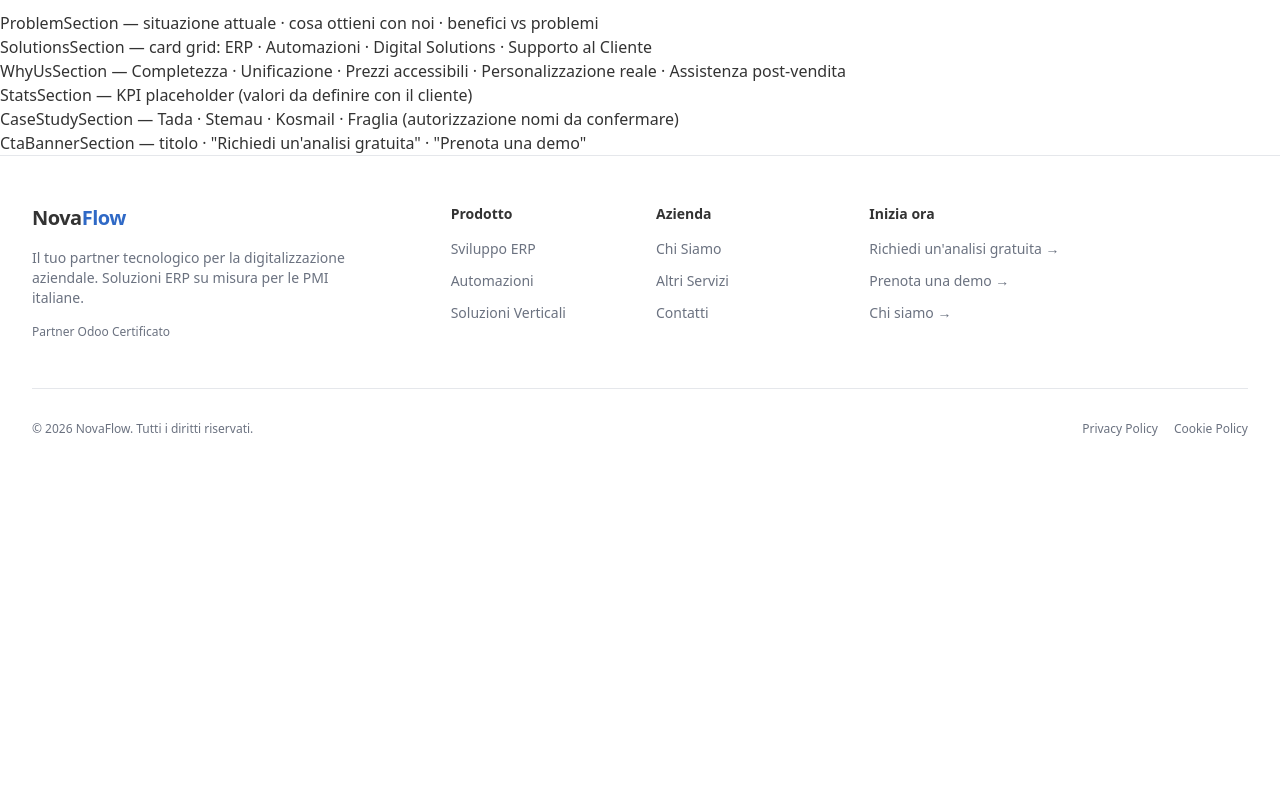
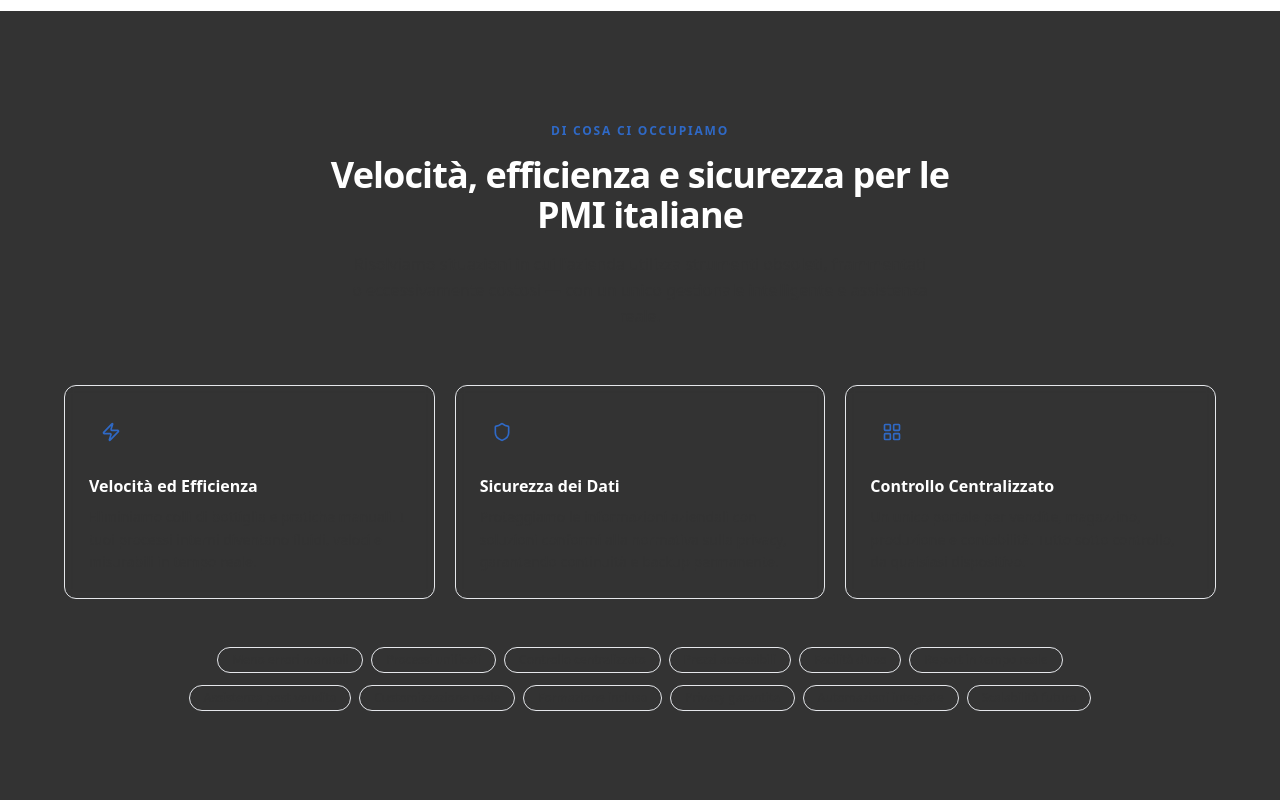
Before and after one commit to spagnoll1andre/10_nf_website, a Next.js app: page / in a window 1280 px wide. Shown: the part 1840-2640 px from the top of the page. Before the commit the page ends 2325 px from the top, so only its background shows below. Built offline with nearby package versions, Linux system fonts and the light colour scheme.

Commit message:
step - 6 problemi e soluzioni

```diff
--- a/src/components/sections/ProblemSection.tsx
+++ b/src/components/sections/ProblemSection.tsx
@@ -1,7 +1,168 @@
-export default function ProblemSection() {
+"use client";
+
+import { useRef } from "react";
+import { motion, useInView, type Transition } from "framer-motion";
+import { Zap, Shield, LayoutGrid, type LucideIcon } from "lucide-react";
+import { problemSection, type FeatureCard } from "@/data/problem-section";
+import { cn } from "@/lib/utils";
+
+// ─── animation helpers ────────────────────────────────────────────────────────
+
+const EASE: [number, number, number, number] = [0.21, 0.47, 0.32, 0.98];
+
+const fadeUp = (delay: number) => ({
+  initial: { opacity: 0, y: 22 },
+  transition: { duration: 0.55, delay, ease: EASE } satisfies Transition,
+});
+
+const fadeIn = (delay: number) => ({
+  initial: { opacity: 0 },
+  transition: { duration: 0.5, delay, ease: EASE } satisfies Transition,
+});
+
+// ─── icon map ─────────────────────────────────────────────────────────────────
+
+const ICON_MAP: Record<FeatureCard["iconName"], LucideIcon> = {
+  Zap: Zap,
+  Shield: Shield,
+  LayoutGrid: LayoutGrid,
+};
+
+// ─── sub-components ───────────────────────────────────────────────────────────
+
+function Card({
+  card,
+  animate,
+  delay,
+}: {
+  card: FeatureCard;
+  animate: { opacity: number; y: number } | undefined;
+  delay: number;
+}) {
+  const Icon = ICON_MAP[card.iconName];
+
   return (
-    <div data-section="ProblemSection">
-      <p>ProblemSection — situazione attuale · cosa ottieni con noi · benefici vs problemi</p>
-    </div>
+    <motion.div
+      {...fadeUp(delay)}
+      animate={animate}
+      className="flex flex-col gap-5 rounded-xl border border-primary-foreground/10 bg-primary-foreground/5 p-6 backdrop-blur-sm"
+    >
+      {/* Icon container */}
+      <div className="flex h-11 w-11 items-center justify-center rounded-lg bg-primary/20">
+        <Icon className="h-5 w-5 text-primary" aria-hidden="true" />
+      </div>
+
+      <div className="flex flex-col gap-2">
+        <h3 className="text-base font-semibold text-primary-foreground">
+          {card.title}
+        </h3>
+        <p className="text-sm leading-relaxed text-primary-foreground/65">
+          {card.description}
+        </p>
+      </div>
+    </motion.div>
   );
 }
+
+function TagRow({
+  tags,
+  animate,
+  delay,
+}: {
+  tags: string[];
+  animate: { opacity: number } | undefined;
+  delay: number;
+}) {
+  return (
+    <motion.div
+      {...fadeIn(delay)}
+      animate={animate}
+      className="flex flex-wrap justify-center gap-2"
+    >
+      {tags.map((tag) => (
+        <span
+          key={tag}
+          className={cn(
+            "rounded-full border border-primary-foreground/15 px-3.5 py-1",
+            "text-xs font-medium text-primary-foreground/55",
+            "transition-colors duration-200 hover:border-primary-foreground/30 hover:text-primary-foreground/80"
+          )}
+        >
+          {tag}
+        </span>
+      ))}
+    </motion.div>
+  );
+}
+
+// ─── main component ───────────────────────────────────────────────────────────
+
+export default function ProblemSection() {
+  const ref = useRef<HTMLElement>(null);
+  const isInView = useInView(ref, { once: true, margin: "-80px" });
+
+  const animateUp = isInView ? { opacity: 1, y: 0 } : undefined;
+  const animateFade = isInView ? { opacity: 1 } : undefined;
+
+  return (
+    <section
+      ref={ref}
+      className="w-full bg-foreground px-4 py-20 sm:px-6 lg:px-8 lg:py-28"
+    >
+      <div className="mx-auto max-w-6xl">
+
+        {/* Header */}
+        <div className="mb-14 flex flex-col items-center gap-4 text-center">
+          <motion.span
+            {...fadeIn(0)}
+            animate={animateFade}
+            className="text-xs font-semibold uppercase tracking-[0.15em] text-primary"
+          >
+            {problemSection.label}
+          </motion.span>
+
+          <motion.h2
+            {...fadeUp(0.08)}
+            animate={animateUp}
+            className="max-w-2xl text-3xl font-bold leading-tight tracking-tight text-primary-foreground sm:text-4xl"
+          >
+            {problemSection.headline}
+          </motion.h2>
+
+          <motion.p
+            {...fadeUp(0.18)}
+            animate={animateUp}
+            className="max-w-xl text-base leading-relaxed text-primary-foreground/65"
+          >
+            {problemSection.subheadline}
+          </motion.p>
+        </div>
+
+        {/* Card grid */}
+        <div className="mb-12 grid grid-cols-1 gap-5 sm:grid-cols-3">
+          {problemSection.cards.map((card, i) => (
+            <Card
+              key={card.title}
+              card={card}
+              animate={animateUp}
+              delay={0.28 + i * 0.1}
+            />
+          ))}
+        </div>
+
+        {/* Tag rows */}
+        <div className="flex flex-col gap-3">
+          {problemSection.tagRows.map((row, i) => (
+            <TagRow
+              key={i}
+              tags={row}
+              animate={animateFade}
+              delay={0.58 + i * 0.1}
+            />
+          ))}
+        </div>
+
+      </div>
+    </section>
+  );
+}
--- /dev/null
+++ b/src/data/problem-section.ts
@@ -0,0 +1,60 @@
+export type FeatureCard = {
+  /** Lucide icon name — mapped to component in ProblemSection.tsx */
+  iconName: "Zap" | "Shield" | "LayoutGrid";
+  title: string;
+  description: string;
+};
+
+export type ProblemSectionData = {
+  label: string;
+  headline: string;
+  subheadline: string;
+  cards: FeatureCard[];
+  /** Two rows of benefit tags rendered as pills */
+  tagRows: string[][];
+};
+
+export const problemSection: ProblemSectionData = {
+  label: "Di cosa ci occupiamo",
+  headline: "Velocità, efficienza e sicurezza per le PMI italiane",
+  subheadline:
+    "Risolviamo situazioni in cui l'azienda utilizza strumenti obsoleti, frammentati o eccessivamente costosi — con un unico gestionale intelligente e assistenza reale.",
+  cards: [
+    {
+      iconName: "Zap",
+      title: "Velocità ed Efficienza",
+      description:
+        "Eliminiamo colli di bottiglia e pratiche manuali. I tuoi processi interni diventano fluidi, veloci e misurabili in tempo reale.",
+    },
+    {
+      iconName: "Shield",
+      title: "Sicurezza dei Dati",
+      description:
+        "Proteggiamo le informazioni aziendali con soluzioni conformi alla normativa sulla privacy, garantendo continuità e backup permanente.",
+    },
+    {
+      iconName: "LayoutGrid",
+      title: "Controllo Centralizzato",
+      description:
+        "Un unico portale per vendite, magazzino, produzione e contabilità. Tutto sotto controllo, da qualsiasi dispositivo.",
+    },
+  ],
+  tagRows: [
+    [
+      "Meno errori manuali",
+      "Processi unificati",
+      "Controllo centralizzato",
+      "Prezzi accessibili",
+      "Facilità d'uso",
+      "Report in tempo reale",
+    ],
+    [
+      "Assistenza post-vendita",
+      "Customizzazione reale",
+      "Formazione inclusa",
+      "Privacy garantita",
+      "Automazioni integrate",
+      "Scalabilità futura",
+    ],
+  ],
+};
```
